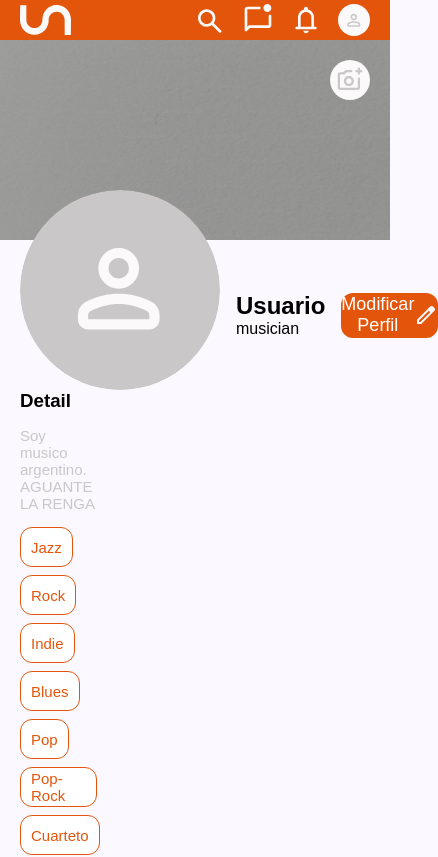
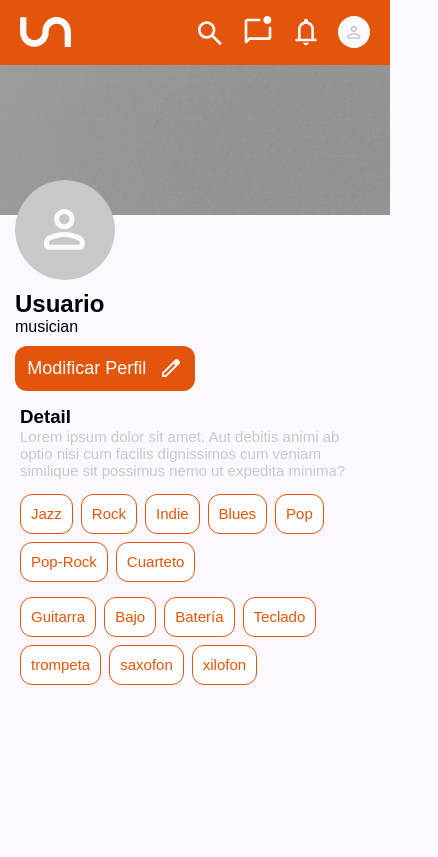
Before and after one commit to 2piradrian/seminario-client, a React (Vite) app: page / in a window 390 px wide. Shown: the top 857 px of the page, 438 px wide, since content can reach past the window. Built offline with nearby package versions, Linux system fonts and the light colour scheme; a web font is replaced by a local one.

Commit message:
add responsive styles for profile

```diff
--- a/src/ui/components/molecules/login-form/style.module.css
+++ b/src/ui/components/molecules/login-form/style.module.css
@@ -1,5 +1,5 @@
 .container {
-    width: 100%;
+    width: 90%;
     max-width: 500px;
     background-color: var(--background);
     border: 1px solid var(--on-background);
--- a/src/ui/components/molecules/register-form/style.module.css
+++ b/src/ui/components/molecules/register-form/style.module.css
@@ -1,5 +1,5 @@
 .container {
-    width: 100%;
+    width: 90%;
     max-width: 500px;
     background-color: var(--background);
     border: 1px solid var(--on-background);
--- a/src/ui/components/organisms/profile-detail/profile-detail.tsx
+++ b/src/ui/components/organisms/profile-detail/profile-detail.tsx
@@ -8,10 +8,14 @@ export default function ProfileDetail() {
 
     return(
         <div className={style.container}>
-            <h3>Detail</h3>
-            <p className={style.text}>Soy musico argentino. AGUANTE LA RENGA</p>
-            <StylesList styles={styles}  />
-            <InstrumentsList instruments={instruments}/>
+            <div className={style.detail}>
+                <h3>Detail</h3>
+                <p className={style.text}>Lorem ipsum dolor sit amet. Aut debitis animi ab optio nisi cum facilis dignissimos cum veniam similique sit possimus nemo ut expedita minima? </p>
+            </div>
+            <div className={style.lists}>
+                <StylesList styles={styles}  />
+                <InstrumentsList instruments={instruments}/>
+            </div>
         </div>
     )
 }
--- a/src/ui/components/organisms/profile-detail/style.module.css
+++ b/src/ui/components/organisms/profile-detail/style.module.css
@@ -1,5 +1,5 @@
 .container {
-    width: 30%;
+    width: 400px;
     display: flex;
     justify-content: space-between;
     padding: 0px 20px;
@@ -12,3 +12,20 @@
     color: #C9C7C7;
     font-size: 15px;
 }
+
+.lists {
+    display: flex;
+    flex-direction: column;
+    gap: 15px;
+}
+
+@media only screen and (max-width: 768px) {
+    .container{
+        width: 100%;
+    }
+    .lists {
+        display: flex;
+        flex-direction: column;
+        gap: 15px;
+    }
+}
--- a/src/ui/components/organisms/profile-header/profile-header.tsx
+++ b/src/ui/components/organisms/profile-header/profile-header.tsx
@@ -1,4 +1,3 @@
-import camera from "../../../assets/icons/camera.svg"
 import noImage from "../../../assets/other/no-image.png"
 import MainIconButton from "../../atoms/main-icon-button/main-icon-button"
 import SecondaryIconButton from "../../atoms/secondary-icon-button/secondary-icon-button"
@@ -20,7 +19,6 @@ export default function ProfileHeader({isFollowing, onClick, ownProfile}: Props)
         <div className={style.container}>
             <div className={style.portraitContainer}>
                 <img src={noImage} alt="" className={style.portrait} />
-                <img src={camera} alt=""  className={style.cameraIcon}/>
             </div>
             <div className={style.profile}>
                 <img
--- a/src/ui/components/organisms/profile-header/style.module.css
+++ b/src/ui/components/organisms/profile-header/style.module.css
@@ -17,45 +17,56 @@
     height: 100%;
 }
 
-.cameraIcon {
-    width: 40px;
-    height: 40px;
-    top: 20px;
-    right: 20px;
-    position: absolute;
-}
-
 .profile {
   width: 100%;
   display: flex;
-  align-items: center;
+  align-items: flex-start;
   justify-content: space-between;
-  padding: 0 20px;
-  gap: 16px;
+  padding: 15px 15px;
+  gap: 10px;
   position: relative;
+
 }
 
 .info {
   display: flex;
   flex-direction: column;
-  gap: 20px;
   flex: 1;
 }
-
-.text {
-  display: flex;
-  flex-direction: column;
-}
-
 
 .avatar {
   width: 200px;
   height: 200px;
   border-radius: 50%;
-  margin-top: -50px;
-  z-index: 1;
+  margin-top: -80px;
 }
 
 .buttonContainer {
   width: 180px;
 }
+
+@media only screen and (max-width: 768px) {
+  .profile {
+    width: 100%;
+    display: flex;
+    flex-direction: column;
+    align-items: flex-start;
+    box-sizing: border-box;
+  }
+
+  .portraitContainer {
+    width: 100%;
+    height: 150px;
+  }
+
+  .avatar {
+    width: 100px;
+    height: 100px;
+    margin-top: -50px;
+  }
+
+  .buttonContainer {
+    display: flex;
+    justify-content: flex-start;
+  }
+}
```
